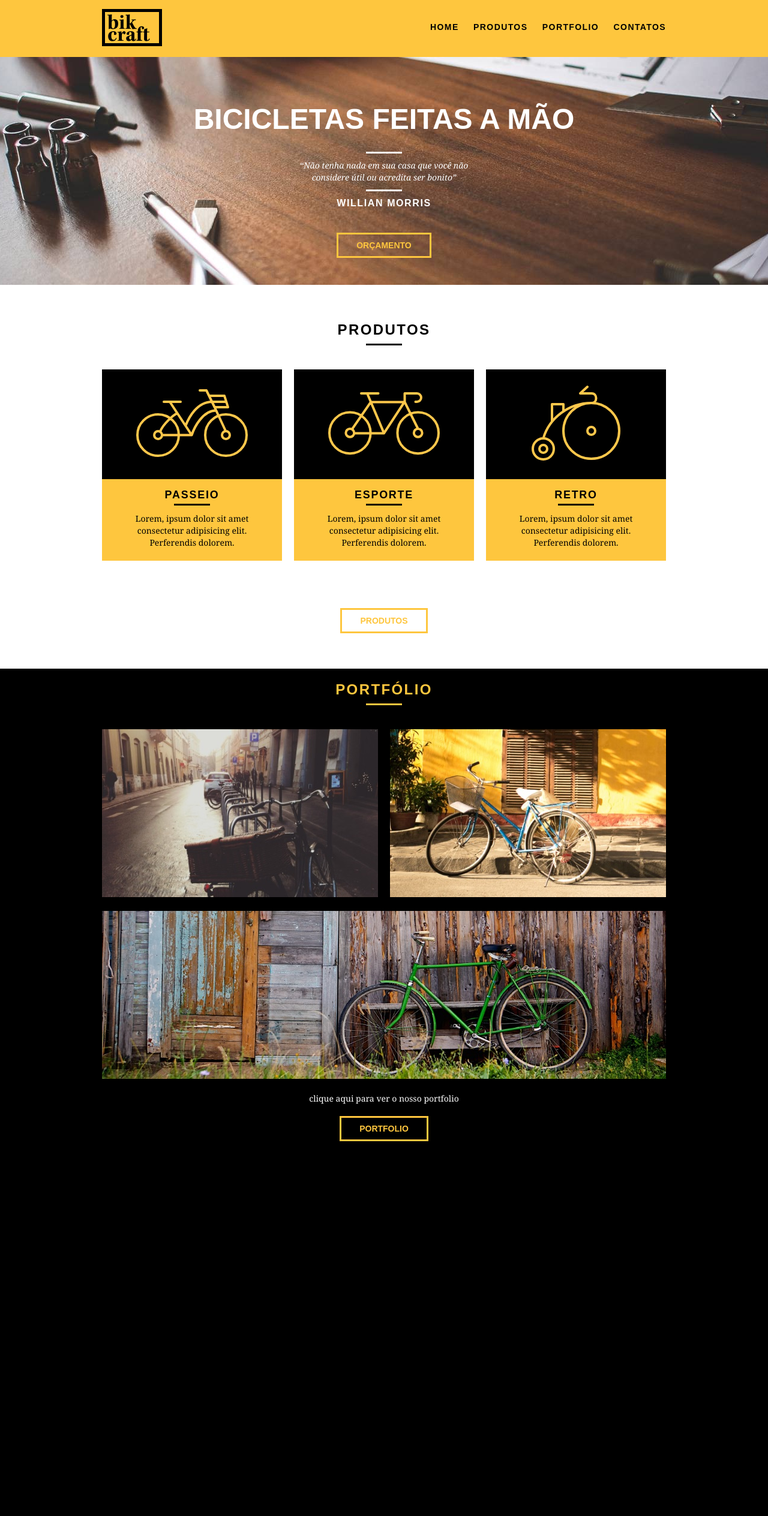
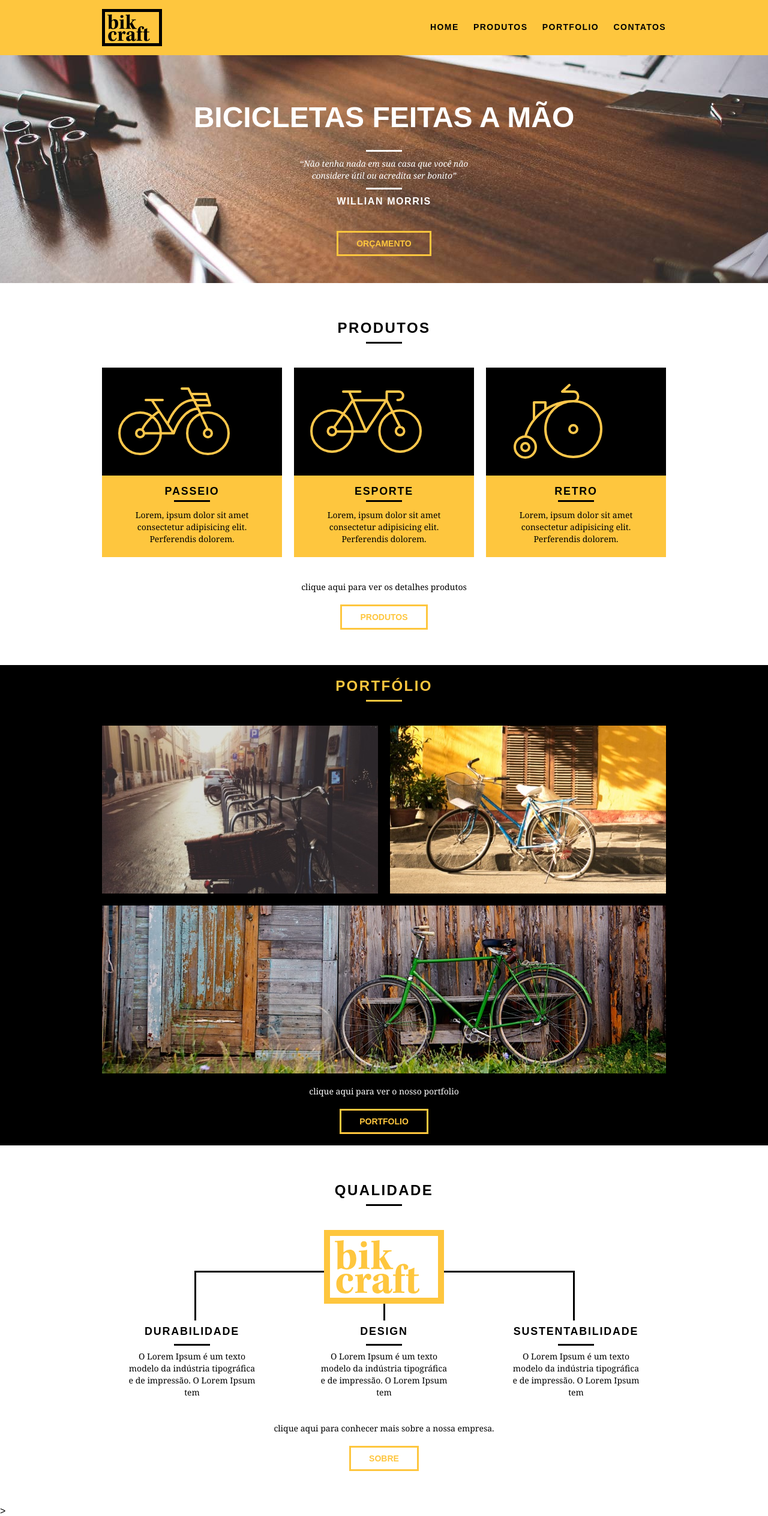
Before and after one commit to RafaelJuniorM/Origamid-Bikcraft, a PHP site: page / in a window 1280 px wide. Shown: the whole page at 60% size. Before the commit the page ends 1903 px from the top, so only its background shows below. Run offline with PHP 8.4, Linux system fonts and the light colour scheme.

Commit message:
seçao qualidade
09/09 - foram adicionados a seçao de qualidade da pagina.

```diff
--- a/css/style.css
+++ b/css/style.css
@@ -50,7 +50,22 @@ p {
   width: 60px;
 }
 
+.call-to-action {
+  padding-top: 40px ;
+  height: 100px;
+  text-align: center;
+  clear: both;
+  margin-bottom: 20px;
+}
 
+.call-to-action p {
+  margin-bottom: 30px;
+  color: #000000;
+}
+
+img {
+  display: block;
+}
 /* Estilos do Header*/
 
 .header {
@@ -92,7 +107,7 @@ p {
 .introduction {
   background: url(../img/bg.jpg) no-repeat center;
   background-size: cover; /* para a imagem comprir inteira */
-  margin-top: 94.5px; /* como o menu esta fixed é nescessario da um espaçamento */
+  margin-top: 92px; /* como o menu esta fixed é nescessario da um espaçamento */
   height: 380px;
   padding-top: 80px;
   text-align: center;
@@ -182,17 +197,6 @@ p {
   padding: 10px 20px 20px 20px ;
 }
 
-.call-to-action {
-  padding-top: 40px ;
-  height: 100px;
-  text-align: center;
-  clear: both;
-  margin-bottom: 20px;
-}
-
-.call-to-action p {
-  margin-bottom: 30px;
-}
 
 /* ======== PORTFOLIO ========= */
 .portfolio {
@@ -218,7 +222,7 @@ p {
   margin-top: 20px;
 }
 
-.call-to-action p {
+.call-to-action .call-to-action-black {
   color: #fff;
 }
 
@@ -227,3 +231,50 @@ p {
 }
 
 /* =========== QUALIDADE ============= */
+
+.qualidade  {
+  padding: 60px 0;
+}
+
+.qualidade::after {
+  content: "";
+  width: 634px;
+  height: 83px;
+  display: block;
+  background: url(../img/linhas.svg) no-repeat center;
+  position: absolute; /* para que possa move-lo */
+  top: 209px;
+  right: 162px;
+  z-index: -1; /* deixa o elemento mais atras possivel */
+}
+
+.qualidade img {
+  margin: 0 auto;
+}
+
+.qualidade-lista {
+  padding-top: 20px;
+}
+.qualidade-lista li h3 {
+  font-weight: bold;
+  font-size: 1.12em;
+  line-height: 25px;
+  letter-spacing: .1em;
+  padding-top: 14px;
+  text-transform: uppercase;
+  text-align: center;
+}
+
+.qualidade-lista li h3::after {
+  background: #000;
+  content: "";
+  display: block;
+  margin: 8px auto;
+  height: 3px;
+  width: 60px;
+}
+
+.qualidade-lista li {
+  padding: 0 40px;
+  text-align: center;
+}
--- a/index.html
+++ b/index.html
@@ -102,6 +102,7 @@
       </div>
     </section>
     <!-- ======= TERMINA PRODUTOS =============== -->
+
     <!-- ====== INICIA PORTFOLIO ========== -->
     <section class="portfolio">
       <div class=" container">
@@ -124,13 +125,45 @@
 
         </div>
         <div class="call-to-action">
-          <p> clique aqui para ver o nosso portfolio </p>
+          <p class="call-to-action-black"> clique aqui para ver o nosso portfolio </p>
           <a href="portfolio.html" class="btn">Portfolio</a>
         </div>
+      </div>
+    </section>
+    <!-- ===== FIM PORTFOLIO ====== --->
 
-      </div>
+    <!--======= INICIO QUALIDADE =====-->
+
+    <section class="qualidade container">
+
+        <h2 class="subtitle"> Qualidade </h2>
+
+        <img src="img/bikcraft-qualidade.svg" alt="logo bikcraft">
+
+        <ul class="qualidade-lista">
+          <li class="grid-1-3">
+            <h3>Durabilidade</h3>
+            <p> O Lorem Ipsum é um texto modelo da indústria tipográfica e de impressão. O Lorem Ipsum tem</p>
+          </li>
+
+          <li class="grid-1-3">
+            <h3>Design</h3>
+            <p> O Lorem Ipsum é um texto modelo da indústria tipográfica e de impressão. O Lorem Ipsum tem</p>
+          </li>
+
+          <li class="grid-1-3">
+            <h3>Sustentabilidade</h3>
+            <p> O Lorem Ipsum é um texto modelo da indústria tipográfica e de impressão. O Lorem Ipsum tem</p>
+          </li>
+        </ul>
+
+        <div class="call-to-action">
+          <p> clique aqui para conhecer mais sobre a nossa empresa. </p>
+          <a href="sobre.html" class="btn btn-preto">Sobre</a>
+        </div>
+
     </section>
 
   </main>
 </body>
-</html>
+</html>>
```
